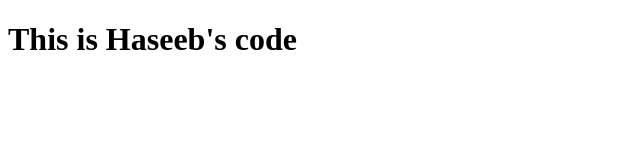
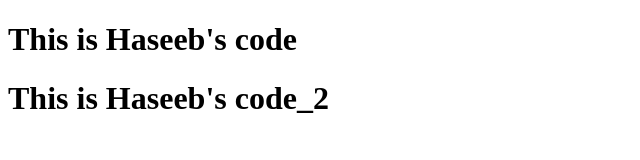
Before and after one commit to Shiekhhaseeb/Git_Test, a plain HTML site: page index.html in a window 1280 px wide. Shown: the whole page, without its empty margins (0-640 px from the left). Drawn offline with Linux system fonts and the light colour scheme.

Commit message:
Change2 in my index.html

```diff
--- a/index.html
+++ b/index.html
@@ -8,6 +8,8 @@
 <body>
 
 <h1 class="heading">This is Haseeb's code</h1>
+<h1 class="heading">This is Haseeb's code_2</h1>
+
 
 </body>
 </html>
```
